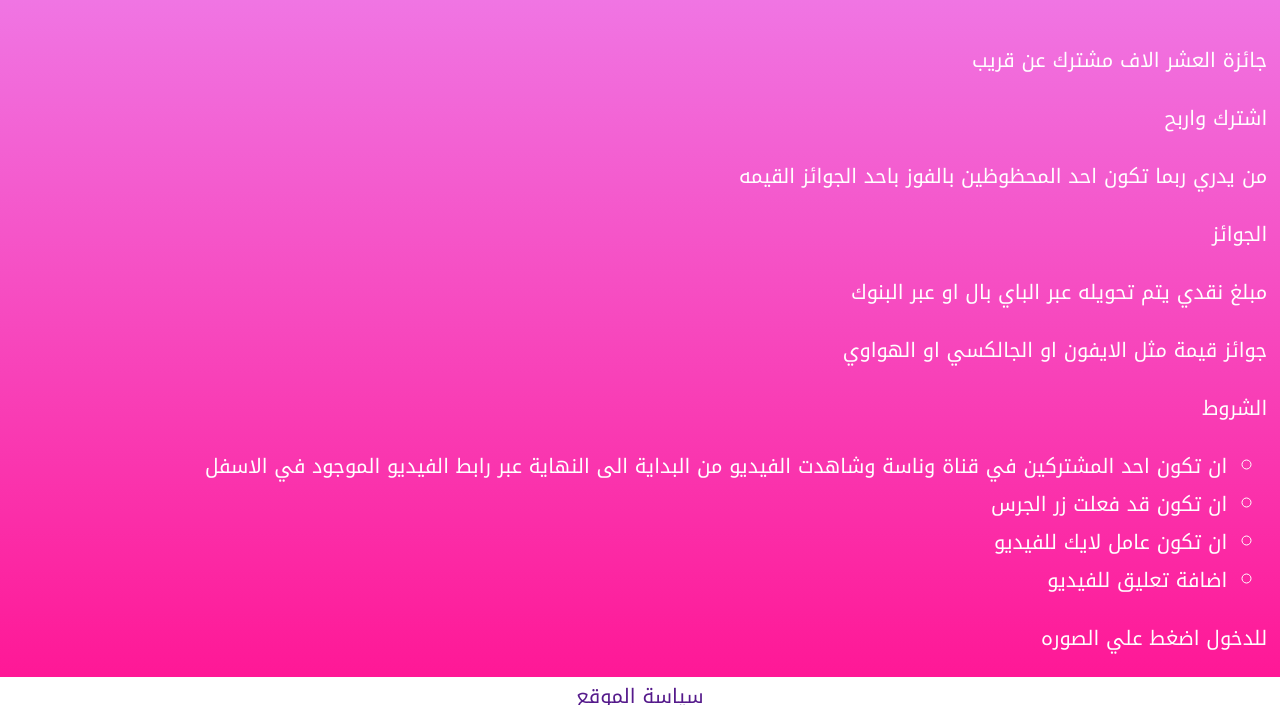
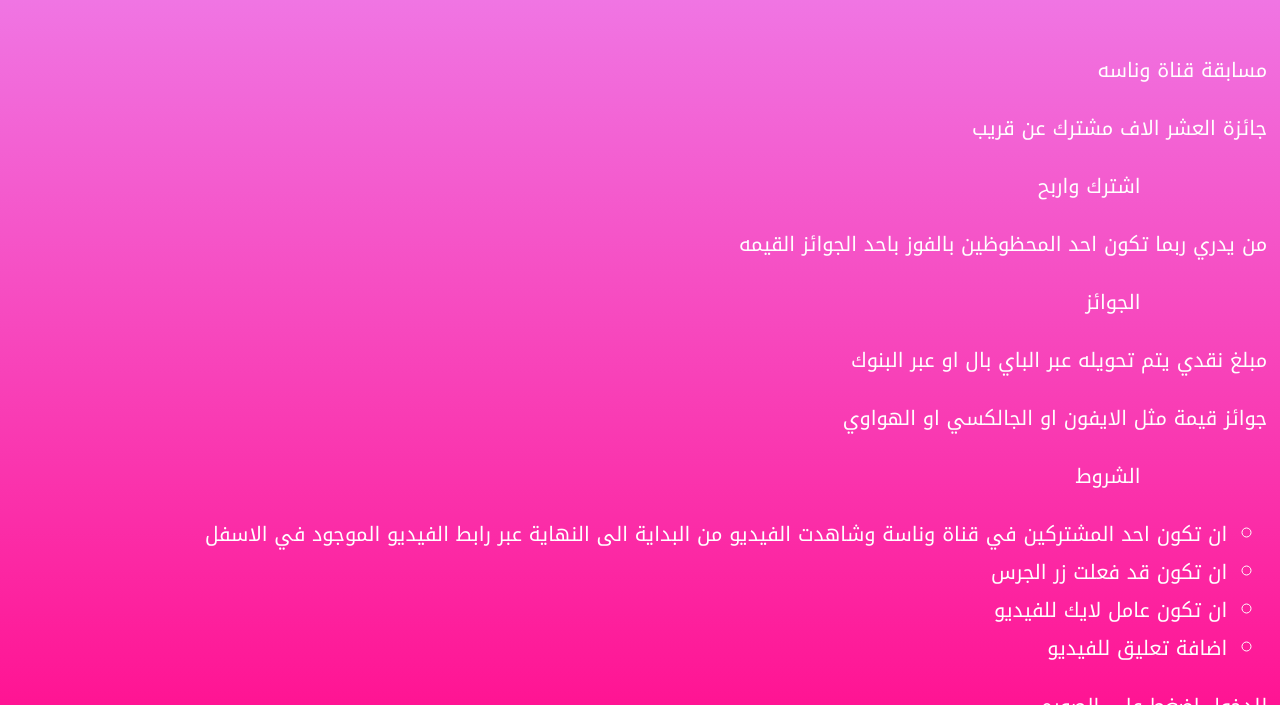
Before and after one commit to yhiayhia/ads-page, a plain HTML site: page index.html in a window 1280 px wide. Shown: the part 95-800 px from the top of the page. Drawn offline with nearby package versions, Linux system fonts and the light colour scheme.

Commit message:
html
html

```diff
--- a/index.html
+++ b/index.html
@@ -6,9 +6,7 @@
 	<meta name="description" content="مسابقة قناة وناسة">
 	<meta name="keywords" content="مسابقات,وناسة,وناسه,مسابقة,مسابقة قناة وناسة ,قناة وناسة,قناة وناسة اليوتيوب,قناة وناسة الفيس بوك,جوائز قناة وناسة">
 	<link rel="stylesheet" type="text/css" href="style.css">
-	<script type="text/javascript" src="jquery-3.5.1.min.js"></script>
 	<script src="https://kit.fontawesome.com/713f9c1da7.js" crossorigin="anonymous"></script>
-
 </head>
 <body>
 	<nav id="navbar">
@@ -20,27 +18,30 @@
 			<a class="fas fa-blog social_icon" href="https://www.1077894.com/" target="_blank"></a>
 		</div>
 
-		<div align="center" id="ads">
+		<div id="ads">
 		</div>
 
 	</nav>
 	<br><br>
 	<div id="text">
-	جائزة العشر الاف مشترك عن قريب
-	<p>اشترك واربح</p>
-	<p>من يدري ربما تكون احد المحظوظين بالفوز باحد الجوائز القيمه</p>
-	<p>الجوائز</p>
-	<p>مبلغ نقدي يتم تحويله عبر الباي بال او عبر البنوك </p>
-	<p>جوائز قيمة مثل الايفون او الجالكسي او الهواوي</p>
-	<p>الشروط</p>
+	<p class="text_center Far_MajidSh_font">مسابقة قناة وناسه</p>
+	<p class="text_center AdvertisingLight">جائزة العشر الاف مشترك عن قريب</p>
+	<p style="margin-right: 10%;" class="AdvertisingLight">اشترك واربح</p>
+	<p class="text_center AdvertisingLight">من يدري ربما تكون
+		 <span style="">احد المحظوظين</span>
+		  بالفوز باحد الجوائز القيمه</p>
+	<p style="margin-right: 10%;" class="Far_MajidSh_font">الجوائز</p>
+	<p class="text_center AdvertisingLight">مبلغ نقدي يتم تحويله عبر الباي بال او عبر البنوك </p>
+	<p class="text_center AdvertisingLight">جوائز قيمة مثل الايفون او الجالكسي او الهواوي</p>
+	<p style="margin-right: 10%;" class="Far_MajidSh_font">الشروط</p>
 	<ul class="list">
-		<li>ان تكون احد المشتركين في قناة وناسة وشاهدت الفيديو من البداية الى النهاية عبر رابط الفيديو الموجود في الاسفل</li>
-		<li>ان تكون قد فعلت زر الجرس</li>
-		<li>ان تكون عامل لايك للفيديو</li>
-		<li>اضافة تعليق للفيديو</li>
+		<li class="">ان تكون احد المشتركين في قناة وناسة وشاهدت الفيديو من البداية الى النهاية عبر رابط الفيديو الموجود في الاسفل</li>
+		<li class="">ان تكون قد فعلت زر الجرس</li>
+		<li class="">ان تكون عامل لايك للفيديو</li>
+		<li class="">اضافة تعليق للفيديو</li>
 	</ul>
 
-	<p>للدخول اضغط علي الصوره</p>
+	<p class="text_center AdvertisingLight">للدخول اضغط علي الصوره</p>
 
 	</div>
 
```
